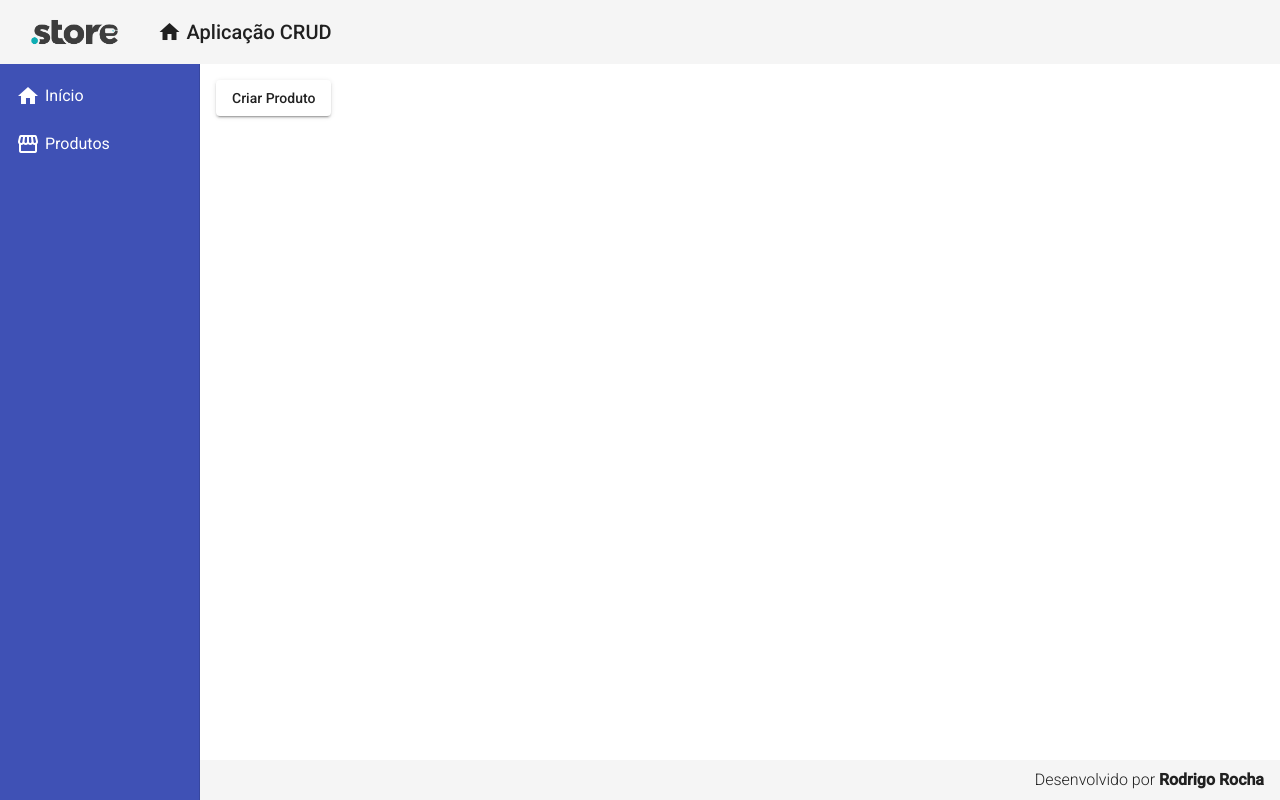
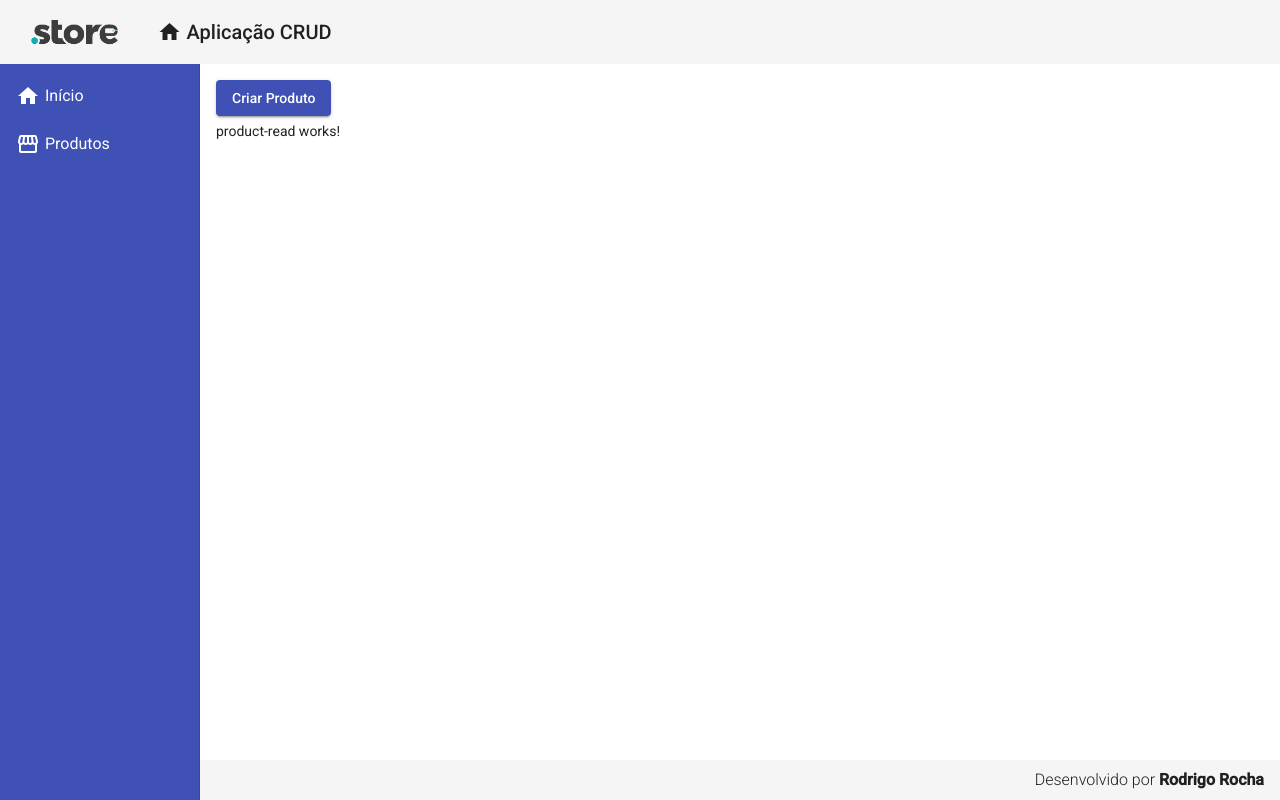
Before and after one commit to rochards/cadastro-produto-angular, an Angular app in the folder frontend/: page /products in a window 1280 px wide. Built offline with nearby package versions, Linux system fonts and the light colour scheme; no server answers.

Commit message:
Criacao do componente product-read. Criacao do metodo read em produc.service.ts. Fazendo requisicao GET

```diff
--- a/frontend/src/app/app.module.ts
+++ b/frontend/src/app/app.module.ts
@@ -24,7 +24,8 @@ import { MatSnackBarModule } from '@angular/material/snack-bar'
 import { HttpClientModule } from '@angular/common/http';
 import { FormsModule } from '@angular/forms';
 import { MatFormFieldModule } from '@angular/material/form-field';
-import { MatInputModule } from '@angular/material/input'
+import { MatInputModule } from '@angular/material/input';
+import { ProductReadComponent } from './components/product/product-read/product-read.component'
 
 @NgModule({
   declarations: [ // aqui ficam os componentes que serão renderizados no index.html
@@ -34,7 +35,8 @@ import { MatInputModule } from '@angular/material/input'
     NavComponent,
     HomeComponent,
     ProductCrudComponent,
-    ProductCreateComponent
+    ProductCreateComponent,
+    ProductReadComponent
   ],
   imports: [
     BrowserModule,
--- /dev/null
+++ b/frontend/src/app/components/product/product-read/product-read.component.html
@@ -0,0 +1 @@
+<p>product-read works!</p>
--- /dev/null
+++ b/frontend/src/app/components/product/product-read/product-read.component.ts
@@ -0,0 +1,25 @@
+import { Component, OnInit } from '@angular/core';
+import { Product } from '../product.model';
+import { ProductService } from '../product.service';
+
+@Component({
+  selector: 'app-product-read',
+  templateUrl: './product-read.component.html',
+  styleUrls: ['./product-read.component.css']
+})
+export class ProductReadComponent implements OnInit {
+
+  products!: Product[];
+
+  // a injeção de dependências só funciona no construtor
+  constructor(private productService: ProductService) { }
+
+  ngOnInit(): void {
+    // o método read() retorna um observable
+    this.productService.read().subscribe(products => {
+      this.products = products
+      console.log(this.products)
+    })
+  }
+
+}
--- a/frontend/src/app/components/product/product.service.ts
+++ b/frontend/src/app/components/product/product.service.ts
@@ -32,4 +32,8 @@ export class ProductService {
   create(product: Product): Observable<Product> {
     return this.http.post<Product>(this.baseUrl, product);
   }
+
+  read(): Observable<Product[]> {
+    return this.http.get<Product[]>(this.baseUrl)
+  }
 }
--- a/frontend/src/app/views/product-crud/product-crud.component.css
+++ b/frontend/src/app/views/product-crud/product-crud.component.css
@@ -0,0 +1,3 @@
+button {
+    margin-bottom: 5px;
+}
--- a/frontend/src/app/views/product-crud/product-crud.component.html
+++ b/frontend/src/app/views/product-crud/product-crud.component.html
@@ -2,7 +2,13 @@
     (click) entre parênteses, faz o bind de evento
     navigateToProductCreate() é uma função  criada no product-crud.component.ts. Sempre
     que houver um click no botão, essa função será invocada
+
+    color="primary" -> vem do Angular Material
 -->
-<button mat-raised-button (click)="navigateToProductCreate()">
+<button mat-raised-button (click)="navigateToProductCreate()" color="primary">
     Criar Produto
 </button>
+
+<app-product-read>
+
+</app-product-read>
```
Also changed, not shown: frontend/src/app/components/product/product-read/product-read.component.css (added).
